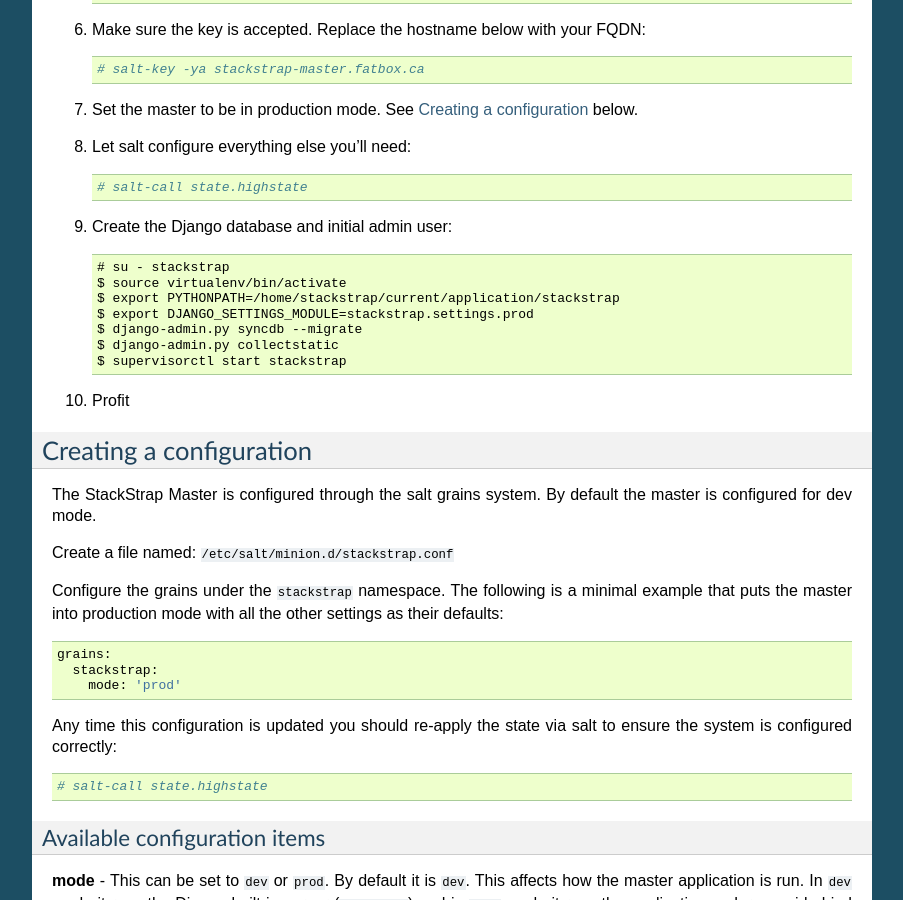
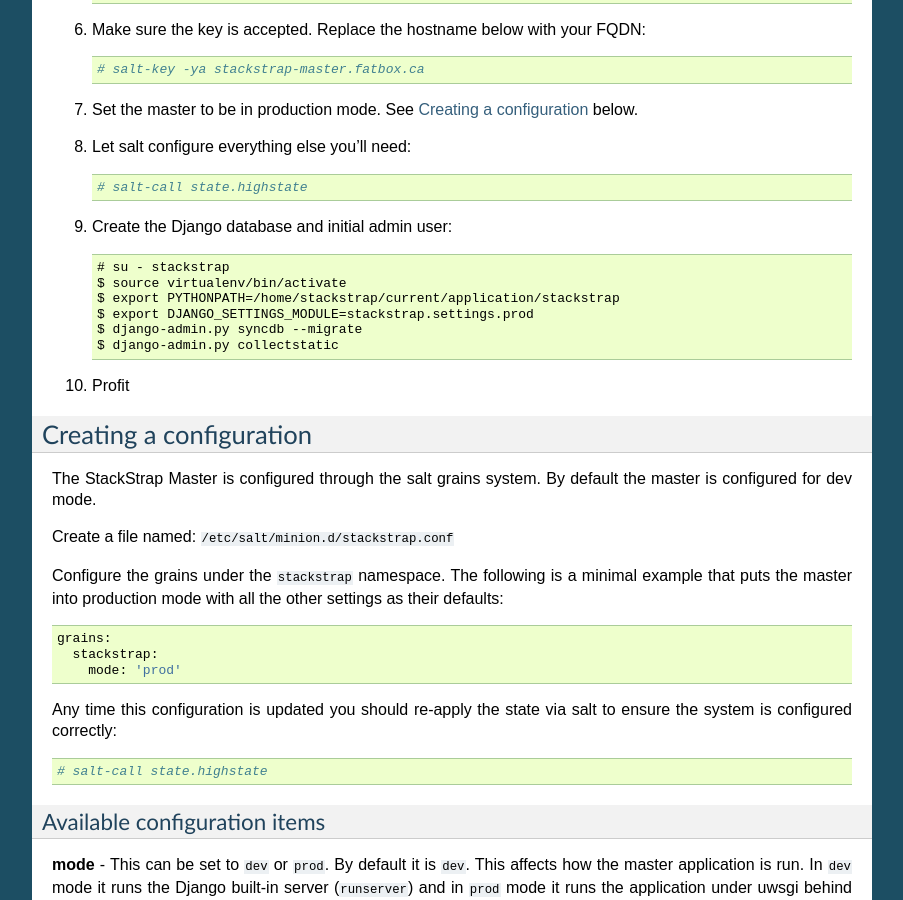
Before and after one commit to stackstrap/stackstrap, a Sphinx documentation site: the page built from docs/deployment.rst, in a window 1280 px wide and 900 px high, scrolled down 819 px. Shown: the whole window, without its empty margins (198-1101 px from the left). Built offline with Sphinx 7.4.7, drawn with Linux system fonts in a browser that asks for light colours.

Commit message:
fixed #16 - We don't need to interact with supervisorctl in this instance

```diff
--- a/docs/deployment.rst
+++ b/docs/deployment.rst
@@ -60,7 +60,6 @@
     $ export DJANGO_SETTINGS_MODULE=stackstrap.settings.prod
     $ django-admin.py syncdb --migrate
     $ django-admin.py collectstatic
-    $ supervisorctl start stackstrap
 
 #. Profit
 
```
